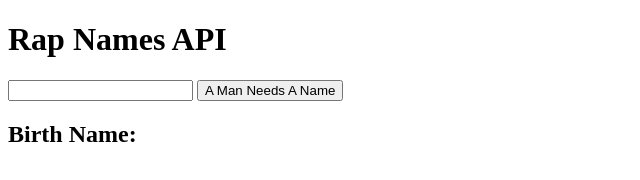
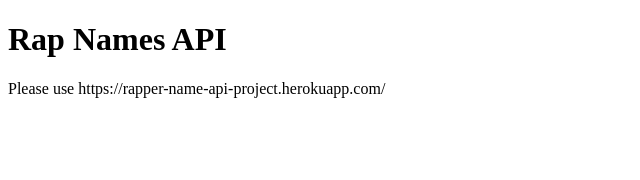
Before and after one commit to sharpaim23/rap-names-api, a website: page index.html in a window 1280 px wide. Shown: the whole page, without its empty margins (0-640 px from the left). Drawn offline with Linux system fonts and the light colour scheme.

Commit message:
Updated html documentation

```diff
--- a/index.html
+++ b/index.html
@@ -8,9 +8,6 @@
 </head>
 <body>
   <h1>Rap Names API</h1>
-  <input type="text" name="" id="">
-  <button>A Man Needs A Name</button>
-  <h2>Birth Name: </h2>
-<script src="js/main.js"></script>
+  <p>Please use https://rapper-name-api-project.herokuapp.com/</p>
 </body>
 </html>
```
